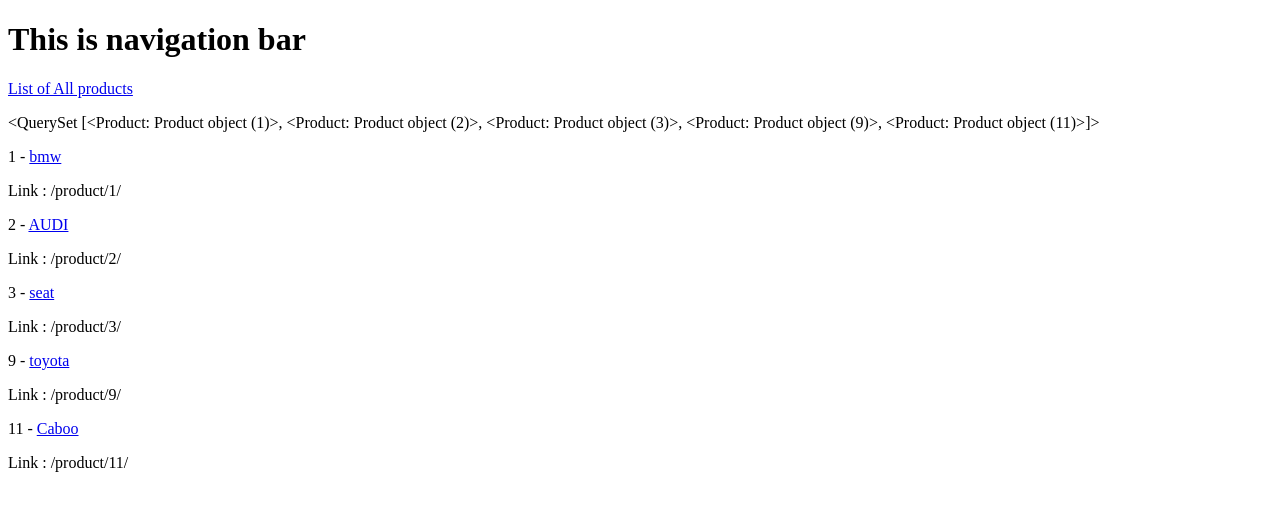
After one commit to cabwds/DjangoLearning, a Django app: page /products/ in a window 1280 px wide. The commit adds this page. Shown: the top 511 px of the page. Run offline with Django 3.2, Linux system fonts and the light colour scheme; data comes from the database, SQL or seed files in the repository; both versions use the stored data as it was after the commit.

Commit message:
added product listing and edit functions

```diff
--- a/src/DjangoProject/urls.py
+++ b/src/DjangoProject/urls.py
@@ -16,12 +16,14 @@
 from django.contrib import admin
 from django.urls import path
 from pages.views import home_view
-from products.views import product_detail_view, product_create_view, product_delete_view
+from products.views import product_detail_view, product_create_view, product_delete_view, product_list_view, product_update_view
 
 urlpatterns = [
     path('admin/', admin.site.urls),
     path('home/', home_view, name='home'),
-    path('product/<int:my_id>/',product_detail_view,name='product_detail'),
+    path('product/<int:id>/',product_detail_view,name='product_detail'),
     path('create/',product_create_view,name='product_create'),
-    path('product/<int:id>/delete/',product_delete_view,name='product_delete')
+    path('product/<int:id>/delete/',product_delete_view,name='product_delete'),
+    path('products/',product_list_view,name='product_list'),
+    path('product/<int:id>/update/',product_update_view,name='product_update'),
 ]
--- a/src/products/forms.py
+++ b/src/products/forms.py
@@ -24,8 +24,8 @@
 
 	def clean_title(self, *args, **kwargs):
 		title = self.cleaned_data.get("title")
-		if not "Cab" in title:
-			return forms.ValidationError("This is not a valid title")
+		#if not "Cab" in title:
+		#	return forms.ValidationError("This is not a valid title")
 		return title
 
 
--- a/src/products/models.py
+++ b/src/products/models.py
@@ -1,4 +1,5 @@
 from django.db import models
+from django.urls import reverse
 
 # Create your models here.
 class Product(models.Model):
@@ -7,3 +8,7 @@
 	price = models.DecimalField(decimal_places=2,max_digits=10000)
 	summary = models.TextField(blank=True,null=True)
 	feature = models.BooleanField(default=True,null=False)
+
+
+	def get_absolute_url(self):
+		return reverse("product_detail",kwargs={"id":self.id})#f"/product/{self.id}/"
--- a/src/products/views.py
+++ b/src/products/views.py
@@ -1,11 +1,11 @@
 from django.http import Http404
-from django.shortcuts import render, get_object_or_404
+from django.shortcuts import render, get_object_or_404, redirect
 from .models import Product
 from .forms import ProductForm, RawProductForm
 # Create your views here.
-def product_detail_view(request, my_id):
+def product_detail_view(request, id):
 	#obj = Product.objects.get(id=my_id)
-	obj = get_object_or_404(Product, id=my_id)
+	obj = get_object_or_404(Product, id=id)
 
 
 	#try:
@@ -23,15 +23,35 @@
 	obj = get_object_or_404(Product,id=id)
 	#POST request for deletion
 
-	if request == "POST":
+	if request.method == "POST":
+		#confirming delete
 		obj.delete()
-
+		#redirect after deletion
+		return redirect('../../')
 	context = {
 		'obj':obj
 	}
 	return render(request,"product/product_delete.html",context)
 
+def product_list_view(request):
+	queryset = Product.objects.all() #list of objects
+	context = {
+		'obj_list':queryset
+	}
+	return render(request,"product/product_list.html",context)
 
+
+def product_update_view(request,id=id):
+	obj = get_object_or_404(Product, id=id)
+	form = ProductForm(request.POST or None, instance = obj)
+	if form.is_valid():
+		form.save()
+		return redirect('../')
+
+	context = {
+		'form':form
+	}
+	return render(request,"product/product_update.html",context)
 
 
 ### example of raw form ###
--- a/src/templates/base.html
+++ b/src/templates/base.html
@@ -5,6 +5,7 @@
 </head>
 <body>
 	<h1>This is navigation bar</h1>
+	<p><a href="/products/">List of All products</a></p>
 	{% block content %}{% endblock %}
 </body>
 </html>
--- a/src/templates/product/detail.html
+++ b/src/templates/product/detail.html
@@ -7,5 +7,9 @@
 <p>{% if obj.description != "" %} {{ obj.description }} {% else %} Des Coming Soon {% endif %}</p>
 <p>{{obj.price}}</p>
 
+
+<h3>Edit item</h3>
+<a href="./update/">Edit</a>
+
 <!-- <p>{% if obj.price %} {{ oobj.price }} {% else %} Price Coming Soon {% endif %}</p>  -->
 {% endblock %}
--- /dev/null
+++ b/src/templates/product/product_list.html
@@ -0,0 +1,17 @@
+{% extends 'base.html' %}
+
+{% block content %}
+
+{{ obj_list }}
+
+{% for instance in obj_list %}
+	<p>{{instance.id}} -
+		<a href='{{ instance.get_absolute_url }}'>
+			{{instance.title}}
+		</a>
+	</p>
+	<p>Link : {{ instance.get_absolute_url }}</p>
+
+{% endfor %}
+
+{% endblock %}
```
Also changed, not shown: src/templates/product/product_update.html (added, +8 -0 lines), src/db.sqlite3.
